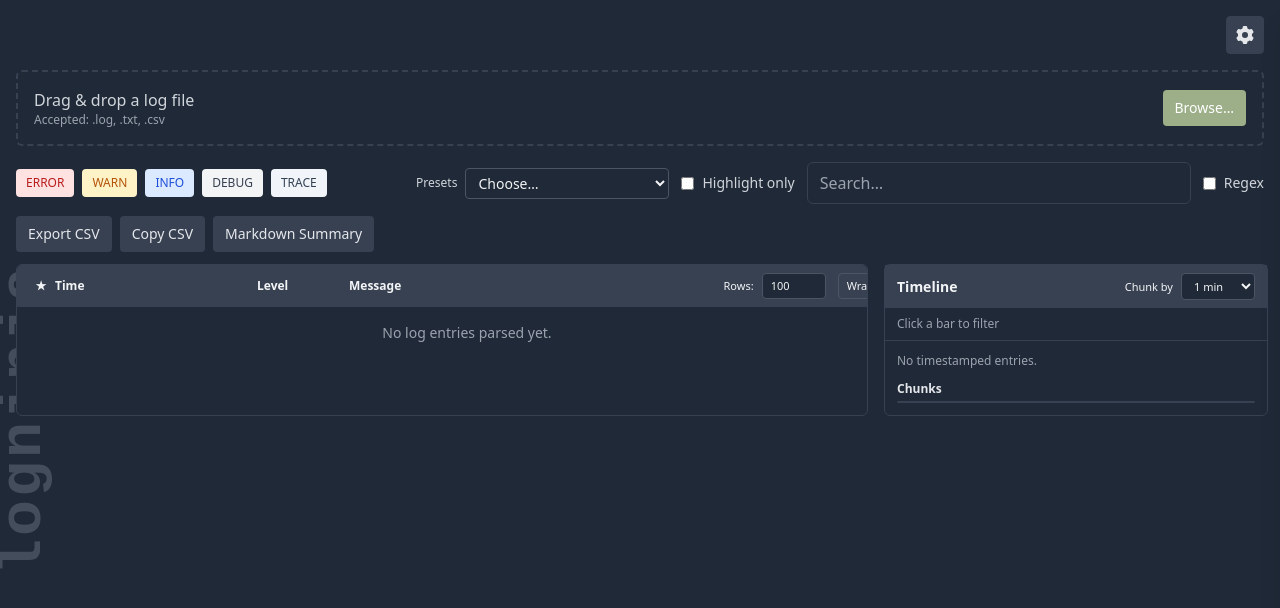
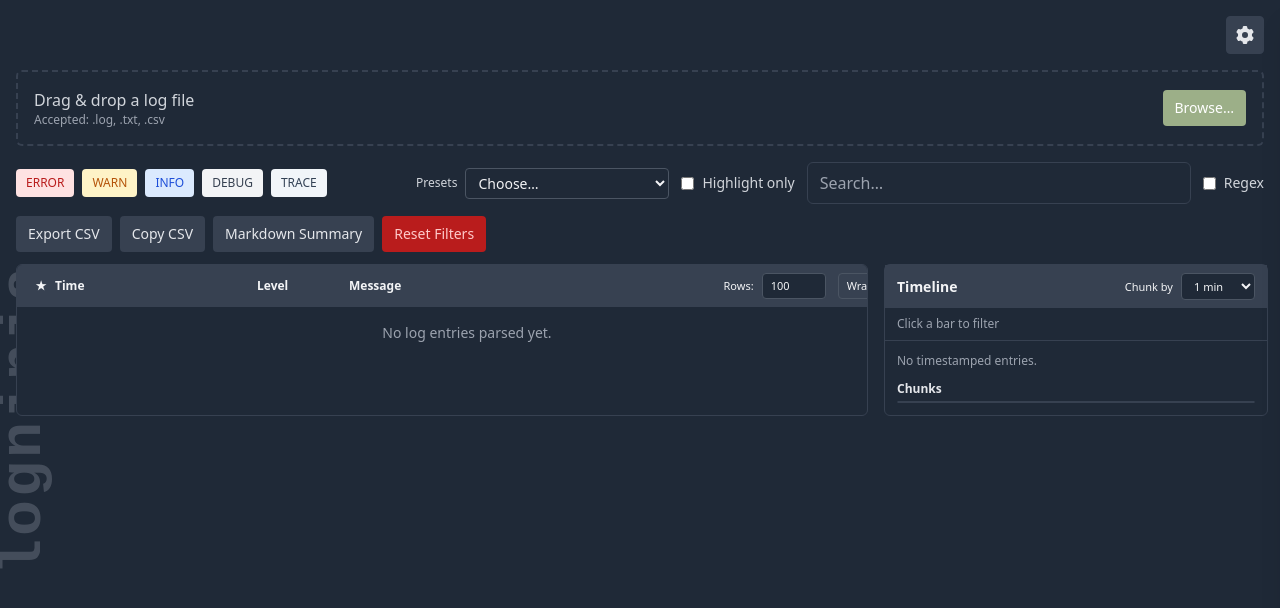
Before and after one commit to abra5umente/logninja, a React (Vite) app: page / in a window 1280 px wide. Shown: the top 608 px of the page. Built offline with nearby package versions, Linux system fonts and the light colour scheme.

Commit message:
added reset filters button

```diff
--- a/src/App.tsx
+++ b/src/App.tsx
@@ -274,7 +274,7 @@ export default function App() {
         )}
 
         <div className="mb-3">
-          <ExportBar rows={filtered} filters={filters} bookmarked={bookmarkedRows} />
+          <ExportBar rows={filtered} filters={filters} bookmarked={bookmarkedRows} resetFilters={runClearFilters} />
         </div>
 
         <div className="grid grid-cols-1 md:grid-cols-[1fr_320px] lg:grid-cols-[1fr_380px] gap-4">
--- a/src/components/ExportBar.tsx
+++ b/src/components/ExportBar.tsx
@@ -6,9 +6,10 @@ interface Props {
   rows: LogEntry[]
   filters: FiltersState
   bookmarked: LogEntry[]
+  resetFilters: () => void
 }
 
-export default function ExportBar({ rows, filters, bookmarked }: Props) {
+export default function ExportBar({ rows, filters, bookmarked, resetFilters }: Props) {
   const [mdOpen, setMdOpen] = useState(false)
   const csv = useMemo(() => rowsToCSV(rows, bookmarked), [rows, bookmarked])
   const md = useMemo(() => buildMarkdownSummary(rows, filters, bookmarked), [rows, filters, bookmarked])
@@ -74,7 +75,8 @@ export default function ExportBar({ rows, filters, bookmarked }: Props) {
         style={{ '--tw-shadow-color': 'var(--accent)' } as React.CSSProperties}
         onMouseEnter={(e) => {
           const target = e.currentTarget;
-          target.style.backgroundColor = getComputedStyle(document.documentElement).getPropertyValue('--accent');
+          const accentColor = getComputedStyle(document.documentElement).getPropertyValue('--accent');
+          target.style.backgroundColor = accentColor;
           target.style.color = 'white';
         }}
         onMouseLeave={(e) => {
@@ -84,6 +86,21 @@ export default function ExportBar({ rows, filters, bookmarked }: Props) {
         }}
         onClick={() => setMdOpen(true)}
       >Markdown Summary</button>
+      <button
+        className="px-3 py-2 text-sm bg-red-200 dark:bg-red-700 text-red-800 dark:text-red-200 rounded transition-colors"
+        style={{ '--tw-shadow-color': 'var(--accent)' } as React.CSSProperties}
+        onMouseEnter={(e) => {
+          const target = e.currentTarget;
+          target.style.backgroundColor = '#ef4444'; // red-500
+          target.style.color = 'white';
+        }}
+        onMouseLeave={(e) => {
+          const target = e.currentTarget;
+          target.style.backgroundColor = '';
+          target.style.color = '';
+        }}
+        onClick={resetFilters}
+      >Reset Filters</button>
       {mdOpen && (
         <MarkdownModal
           markdown={md}
```
